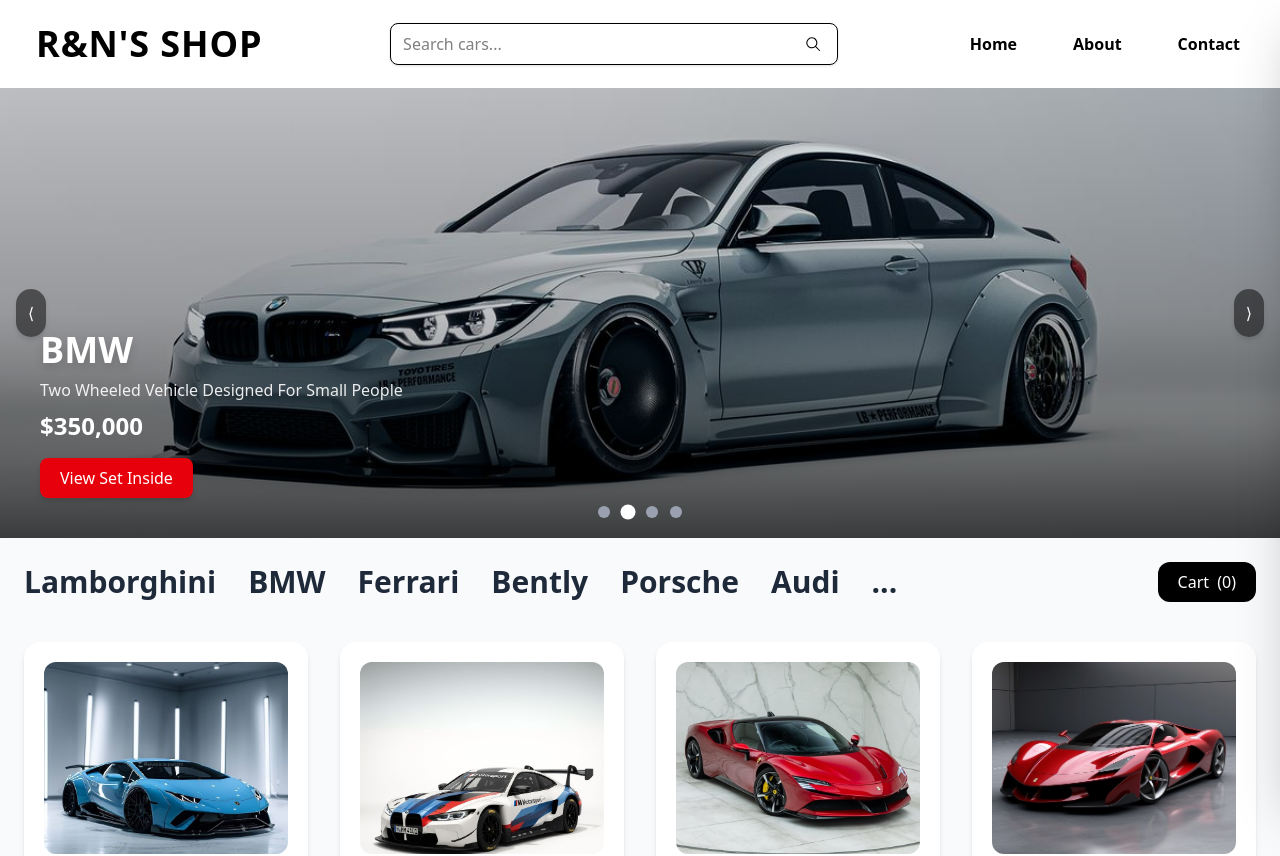
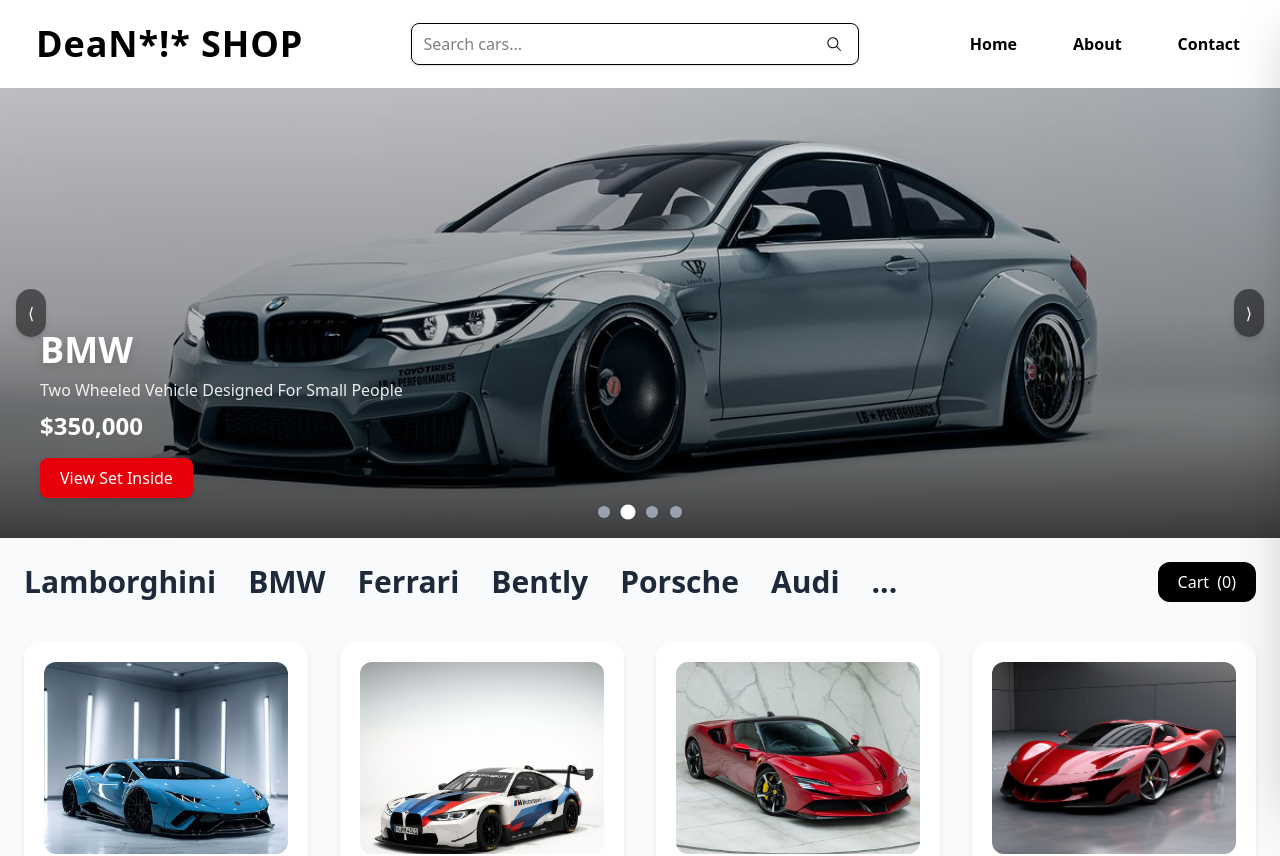
Before and after one commit to soornthorn-netizen/StoreCar, a React (Vite) app: page / in a window 1280 px wide. Shown: the top 856 px of the page. Built offline with nearby package versions, Linux system fonts and the light colour scheme.

Commit message:
update build

```diff
--- a/src/components/ui/Nav.jsx
+++ b/src/components/ui/Nav.jsx
@@ -10,7 +10,7 @@
       <div className="max-w-7xl mx-auto px-6 py-4 flex justify-between items-center">
         {/* Logo */}
         <div className="text-4xl font-bold tracking-wide px-3 py-2 rounded-md">
-          R&N'S SHOP
+          DeaN*!* SHOP
         </div>
 
         {/* Search bar (centered on desktop) */}
--- a/vite.config.js
+++ b/vite.config.js
@@ -2,7 +2,7 @@
 import react from '@vitejs/plugin-react'
 import tailwindcss from "@tailwindcss/vite"
 
-// https://vite.dev/config/
 export default defineConfig({
   plugins: [react(), tailwindcss()],
+
 })
```
